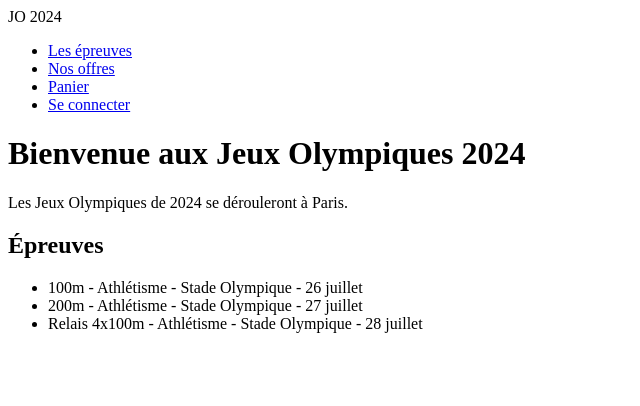
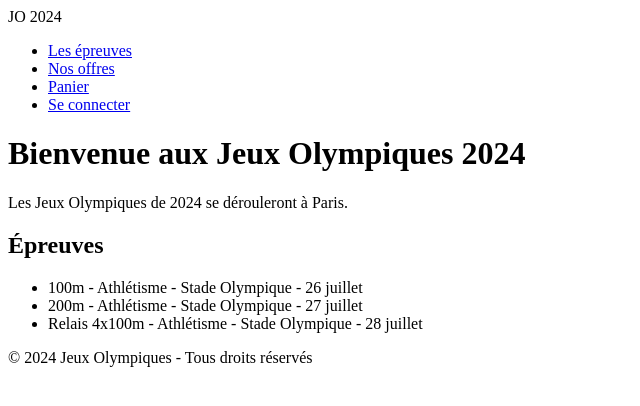
Before and after one commit to ya-web/olympics, a React (Create React App) app in the folder frontend/: page / in a window 1280 px wide. Shown: the top 406 px of the page, without its empty margins (0-640 px from the left). Built offline with nearby package versions, Linux system fonts and the light colour scheme.

Commit message:
Add footer component and integrate it into the homepage

```diff
--- /dev/null
+++ b/frontend/src/components/Footer.js
@@ -0,0 +1,11 @@
+import React from 'react';
+
+const Footer = () => {
+  return (
+    <footer className="footer">
+      <p>© 2024 Jeux Olympiques - Tous droits réservés</p>
+    </footer>
+  );
+};
+
+export default Footer;
--- a/frontend/src/pages/Home.js
+++ b/frontend/src/pages/Home.js
@@ -1,5 +1,6 @@
 import React from 'react';
-import Header from '../components/Header.js';
+import Header from '../components/Header';
+import Footer from '../components/Footer';
 
 const Home = () => {
   return (
@@ -14,6 +15,8 @@ const Home = () => {
         <li>200m - Athlétisme - Stade Olympique - 27 juillet</li>
         <li>Relais 4x100m - Athlétisme - Stade Olympique - 28 juillet</li>
       </ul>
+
+      <Footer />
     </div>
   );
 };
```
